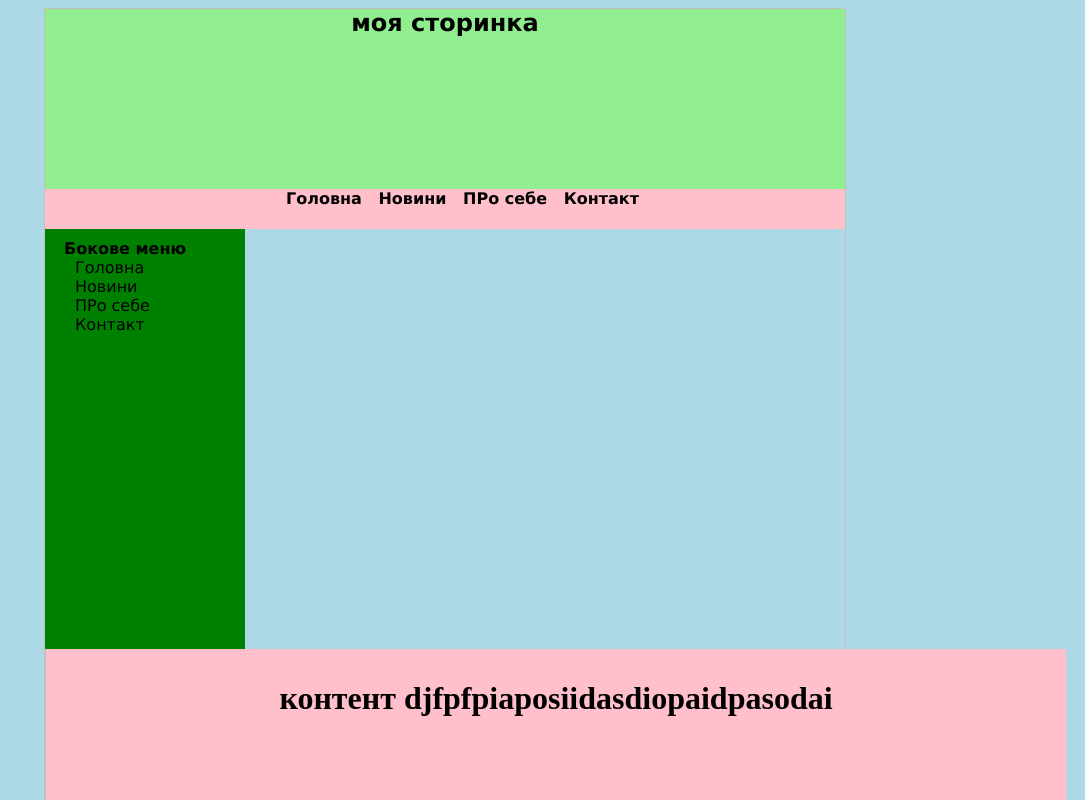
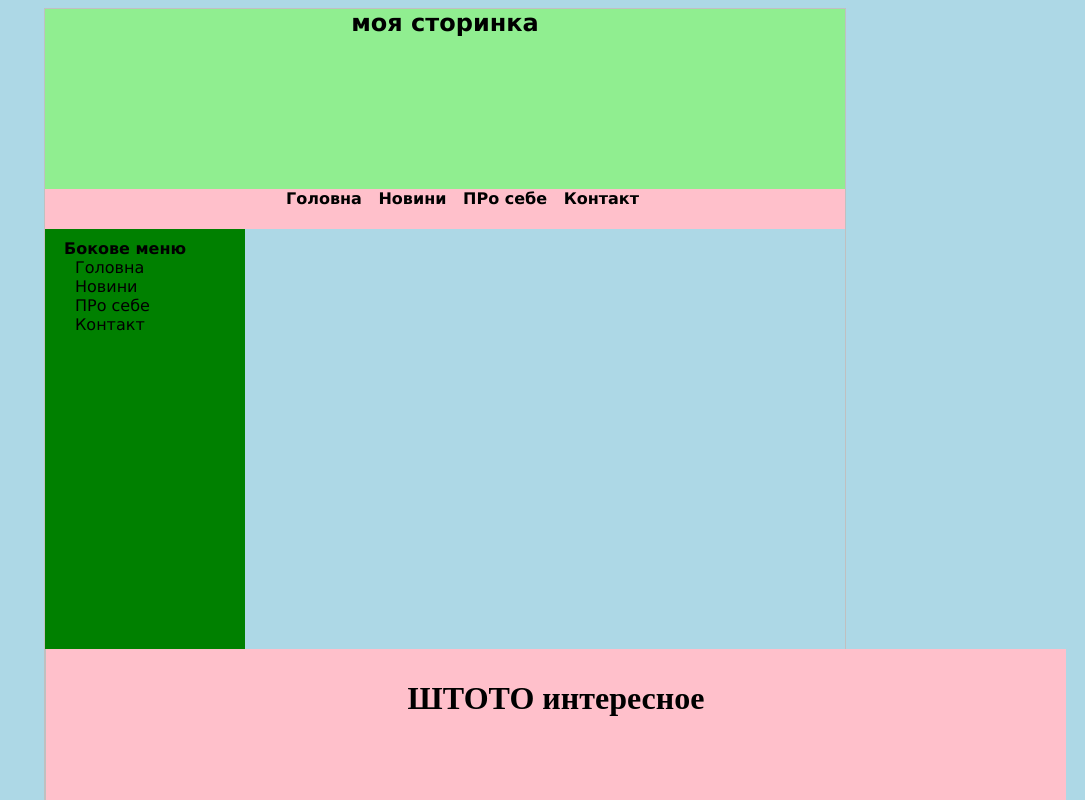
Before and after one commit to makar1321123/mySite, a plain HTML site: page index.html in a window 1280 px wide. Shown: the top 800 px of the page, without its empty margins (195-1280 px from the left). Drawn offline with Linux system fonts and the light colour scheme.

Commit message:
Update index.html

```diff
--- a/index.html
+++ b/index.html
@@ -23,8 +23,7 @@
 		 <li> ПРо себе</li>
 		 <li>Контакт</li>
 		 </ul>	</div>
-	<div class="content"><h1>контент
-	                    djfpfpiaposiidasdiopaidpasodai</h1></div>
+	<div class="content"><h1> ШТОТО интересное </h1></div>
 	<div class="footer">@ 2024.  Крупка макарю </DIV>
 	</div>
 	 </div>
```
